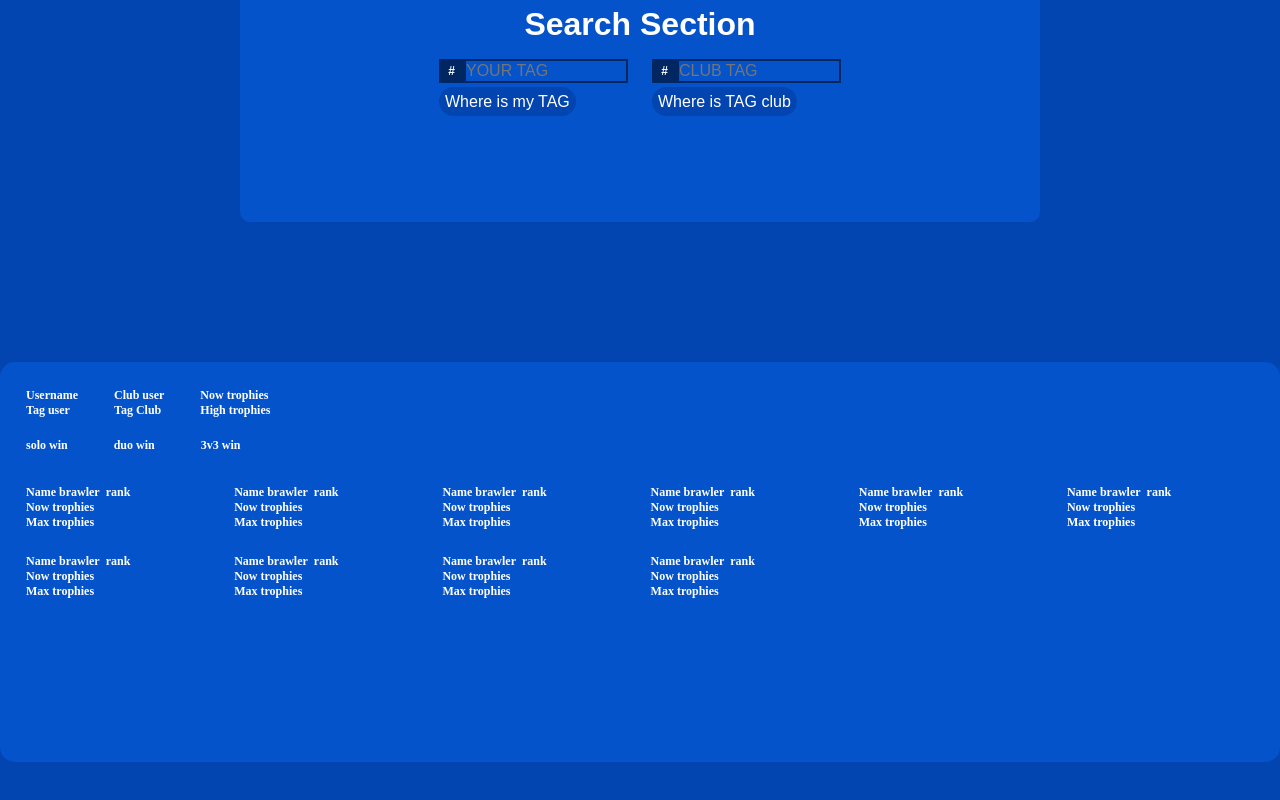
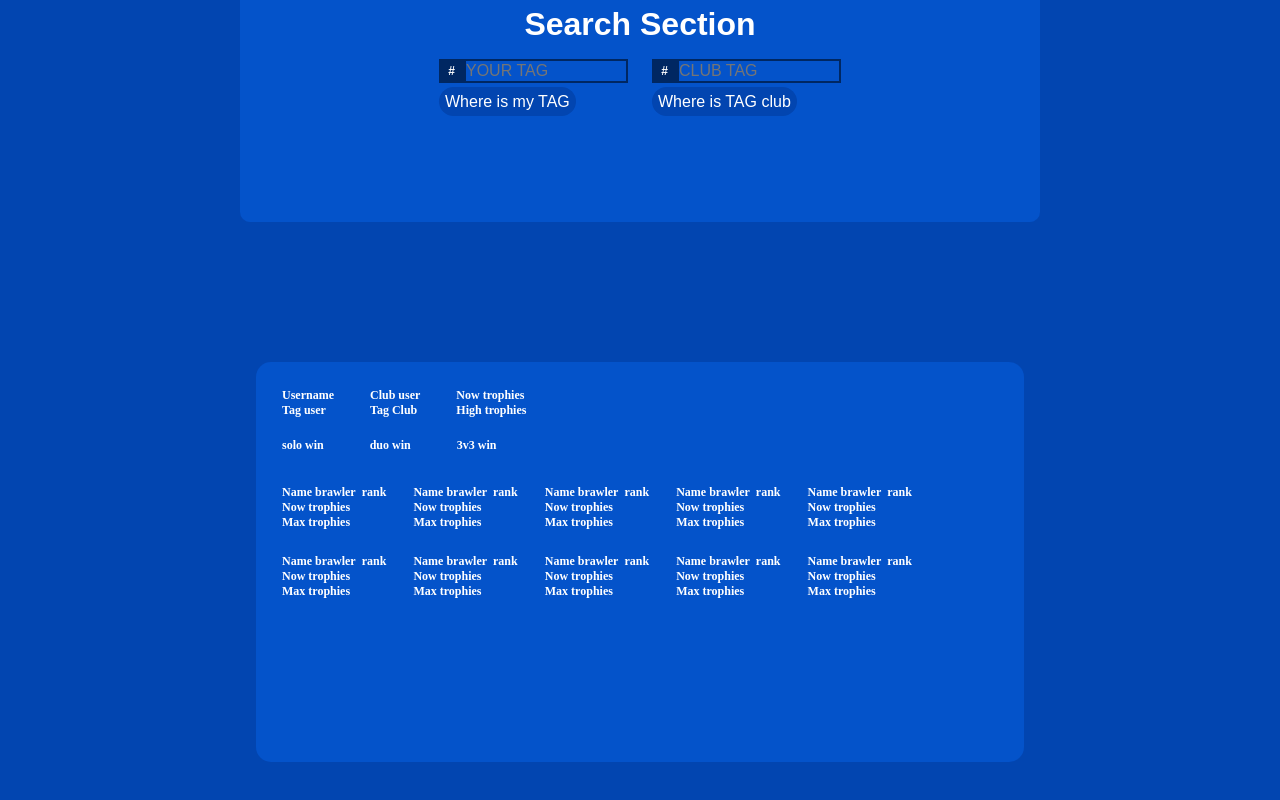
Before and after one commit to CkutlsGit/brawl-stats, a Nuxt app: page / in a window 1280 px wide. Shown: the part 288-1088 px from the top of the page. Built offline with nearby package versions, Linux system fonts and the light colour scheme.

Commit message:
added adaptive for stats-user component

```diff
--- a/components/StatsUser.vue
+++ b/components/StatsUser.vue
@@ -139,7 +139,8 @@
 }
 
 .stats__content {
-  min-width: 800px;
+  min-width: 60%;
+  max-width: 60%;
   min-height: 400px;
   padding: 26px;
   background: var(--lightest-main-color);
@@ -176,4 +177,13 @@
   align-items: flex-start;
   flex-direction: column;
 }
+
+@media not all and (min-width: 1280px) {
+  .stats__content {
+    min-width: 100%;
+  }
+  .brawler {
+    width: 100px;
+  }
+}
 </style>
```
